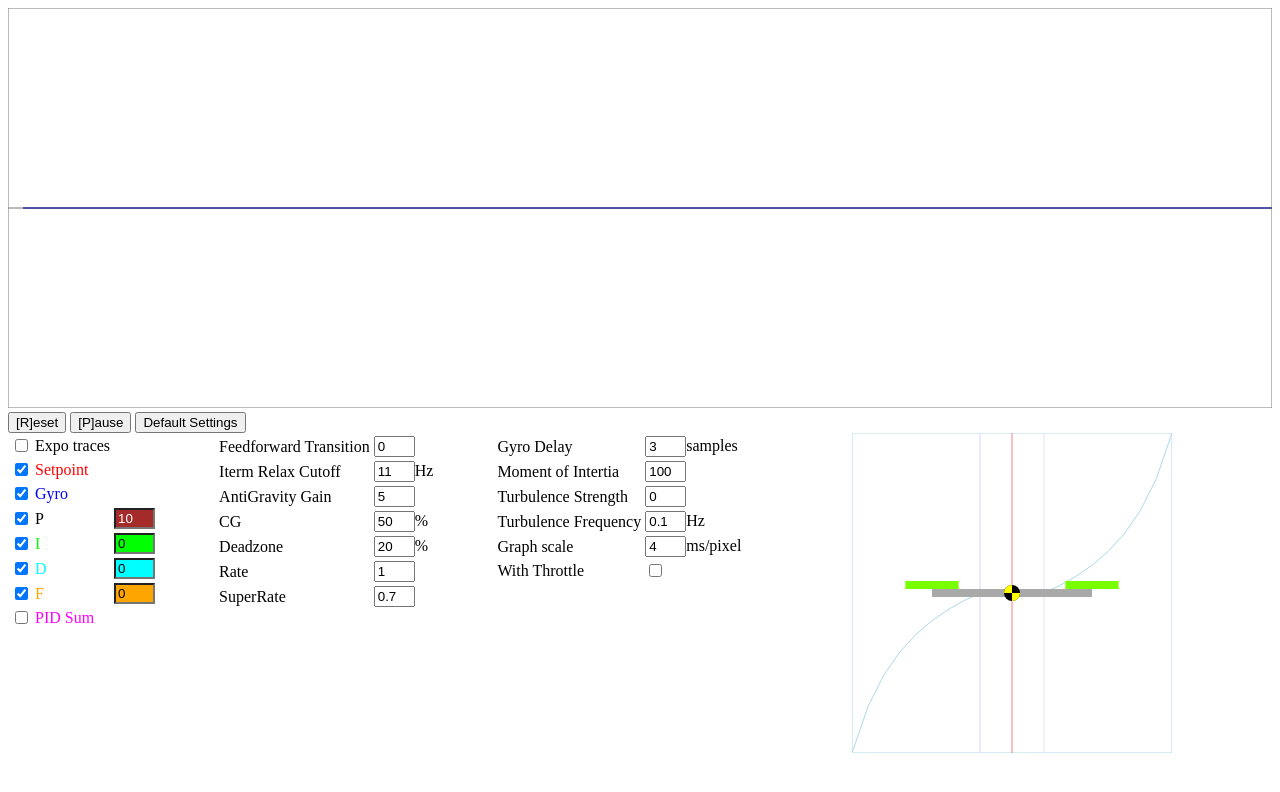
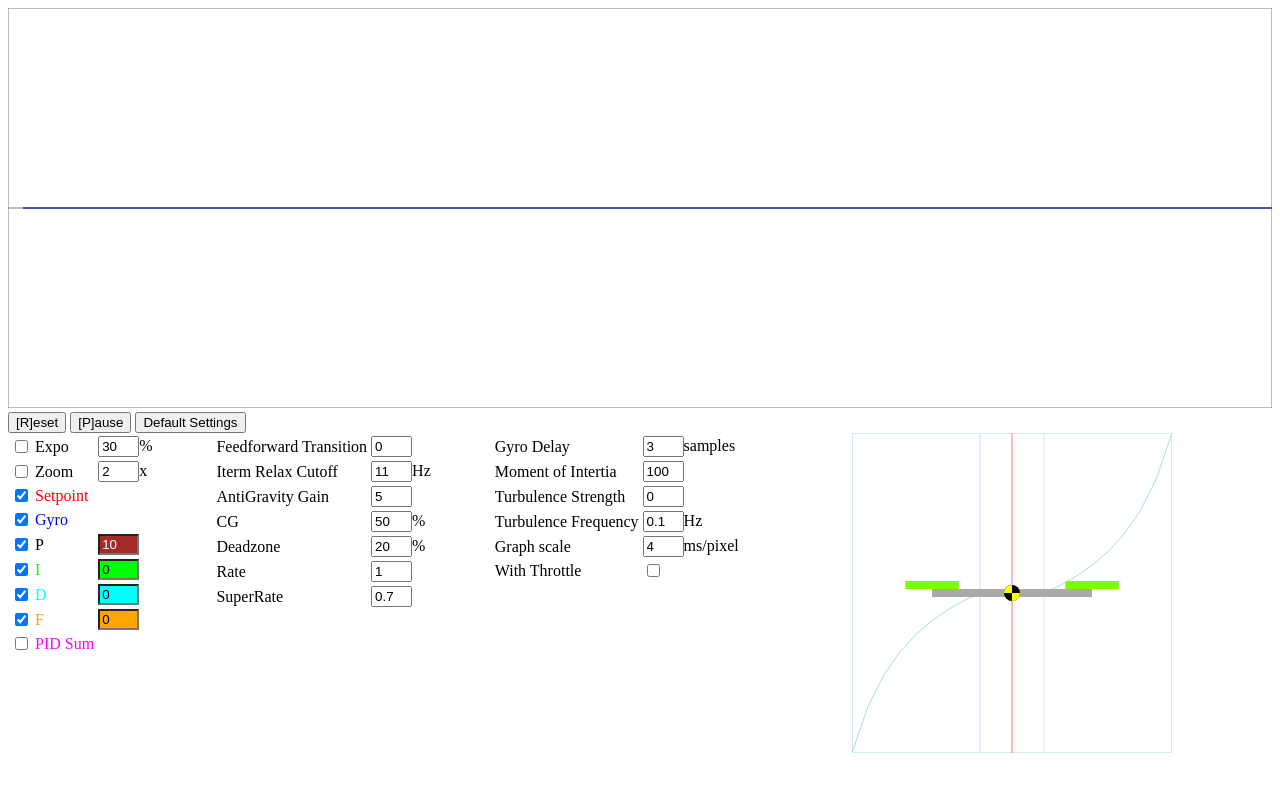
Before and after one commit to Cleric-K/cleric-k.github.io, a plain HTML site: page pidsim/index.html in a window 1280 px wide. Drawn offline with Linux system fonts and the light colour scheme.

Commit message:
Expo and zoom

```diff
--- a/pidsim/index.html
+++ b/pidsim/index.html
@@ -195,12 +195,15 @@
         gyroDelayer.put(balancer.angularVelocity);
 
 
-        if(!iteration) {
-          var f;
-          if(config.EXP)
-            f = function(x) { return Math.sign(x)*Math.pow(Math.abs(x), 1/1.5); }
-          else
-            f = function(x) { return x; }
+        if(iteration == 0) {
+          function f(x) {
+            if(config.EXP)
+              x = Math.sign(x)*Math.pow(Math.abs(x), config.EXPV/100);
+            if(config.ZOOM)
+              x *= config.ZOOMV;
+
+            return x;
+          };
 
           var t = new Date().getTime();
 
@@ -806,8 +809,13 @@
         <table>
         <tr>
             <td><input type="checkbox" id="EXP"></td>
-            <td>Expo traces</td>
-            <td></td>
+            <td>Expo</td>
+            <td><input id="EXPV" size="2" value="30">%</td>
+        </tr>
+        <tr>
+            <td><input type="checkbox" id="ZOOM"></td>
+            <td>Zoom</td>
+            <td><input id="ZOOMV" size="2" value="2">x</td>
         </tr>
         <tr>
             <td><input type="checkbox" id="G_SP" checked></td>
```
